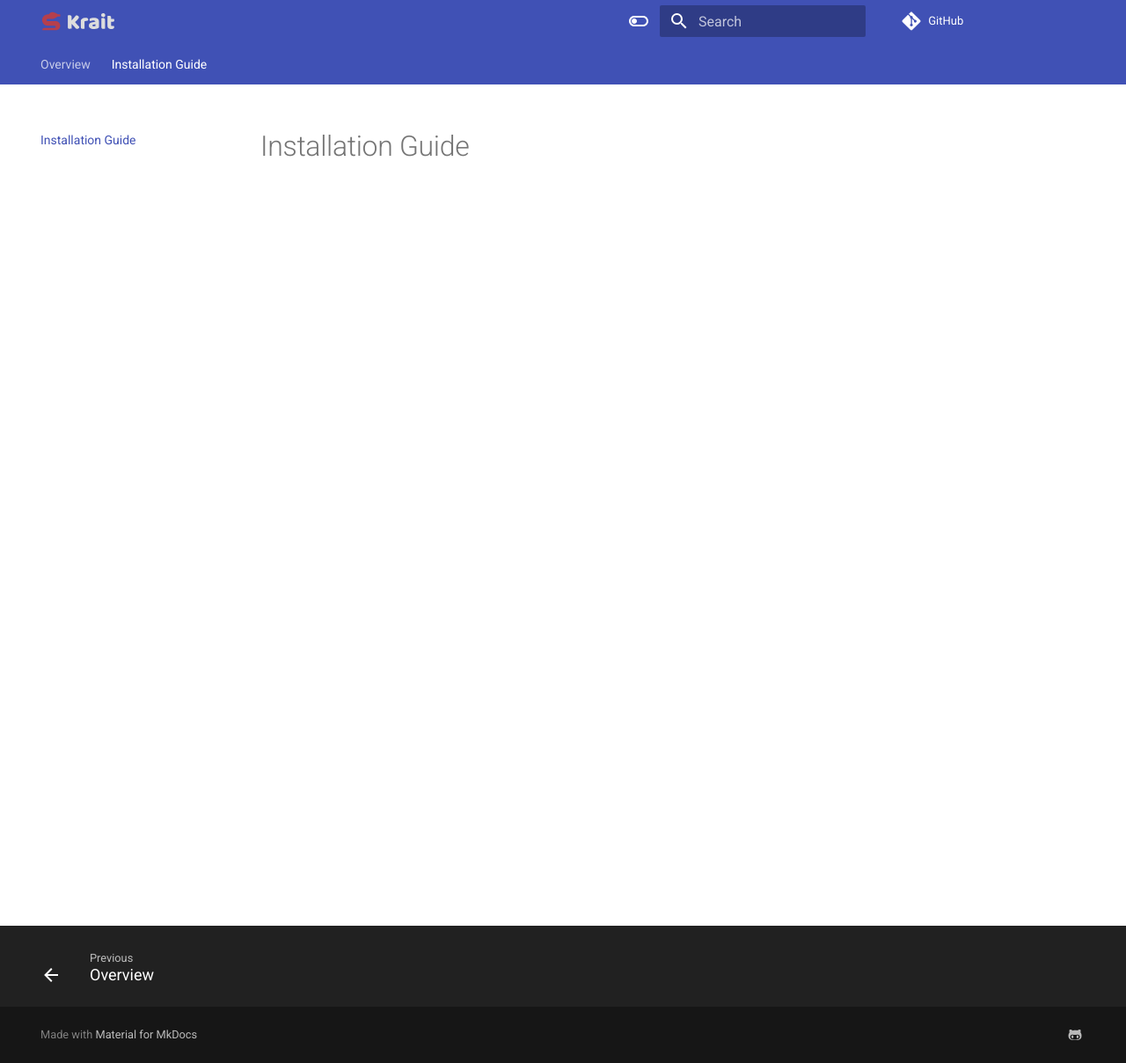
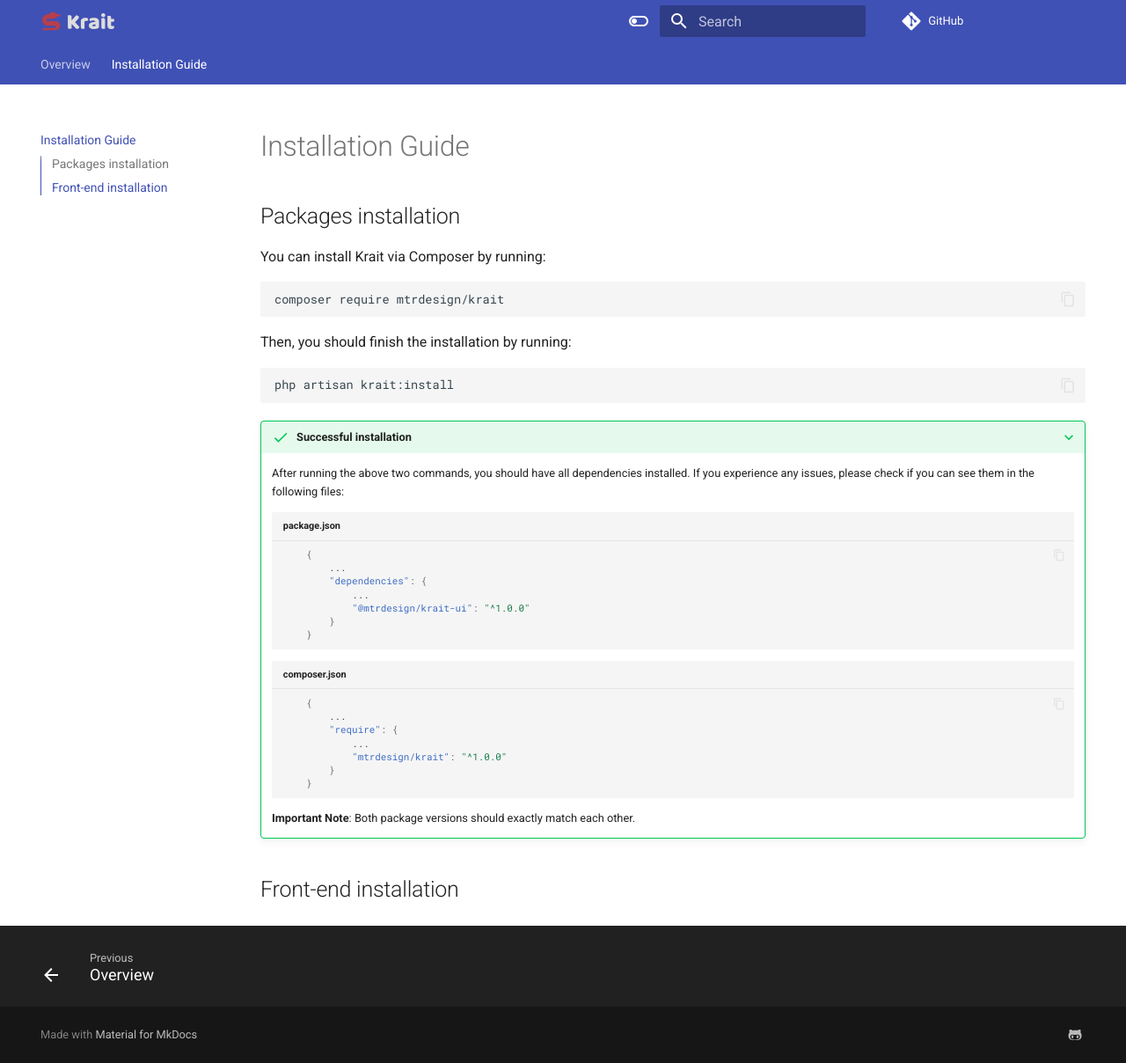
Before and after one commit to mtrdesign/krait, an MkDocs documentation site: the page built from docs/installation-guide.md, in a window 1280 px wide and 1208 px high. Shown: the whole window at 88% size. Built offline with MkDocs 1.6.1 and Material for MkDocs 9.7.7, drawn with Linux system fonts in a browser that asks for light colours; comment, search, counter and statistics services are not loaded.

Commit message:
More docs [1]

````diff
--- a/docs/installation-guide.md
+++ b/docs/installation-guide.md
@@ -1 +1,40 @@
 # Installation Guide
+
+## Packages installation
+You can install Krait via Composer by running:
+```sh
+composer require mtrdesign/krait
+```
+
+Then, you should finish the installation by running:
+```sh
+php artisan krait:install
+```
+
+???+ success "Successful installation"
+    After running the above two commands, you should have all dependencies installed.
+    If you experience any issues, please check if you can see them in the following files:
+
+    ```json title="package.json"
+        {
+            ...
+            "dependencies": {
+                ...
+                "@mtrdesign/krait-ui": "^1.0.0"
+            }
+        }
+    ```
+
+    ```json title="composer.json"
+        {
+            ...
+            "require": {
+                ...
+                "mtrdesign/krait": "^1.0.0"
+            }
+        }
+    ```
+
+    **Important Note**: Both package versions should exactly match each other.
+
+## Front-end installation
--- a/mkdocs.yml
+++ b/mkdocs.yml
@@ -35,6 +35,8 @@
       accent: lime
 
 markdown_extensions:
+  - admonition
+  - pymdownx.details
   - pymdownx.highlight:
       anchor_linenums: true
       line_spans: __span
@@ -47,6 +49,8 @@
   social:
     - icon: fontawesome/brands/github-alt
       link: https://github.com/mtrdesign
+  annotate:
+    json: [ .s2 ] # (1)!
 
 nav:
   - Overview: index.md
````
